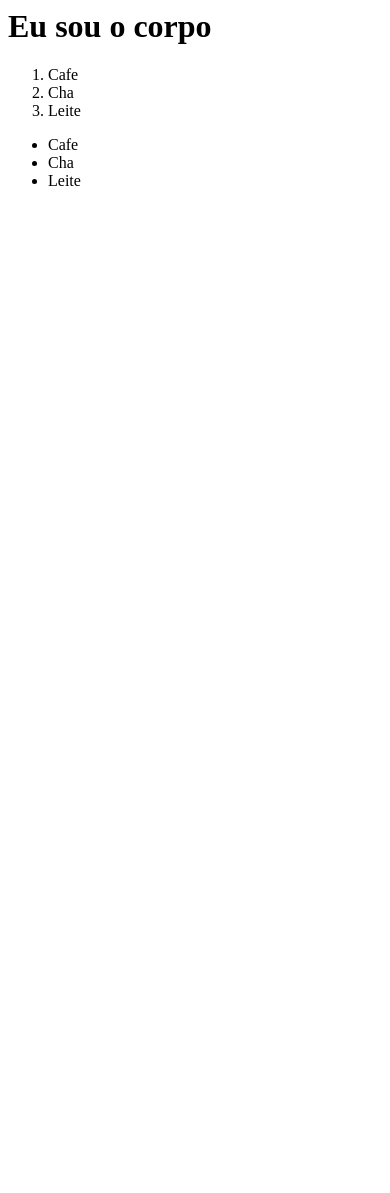
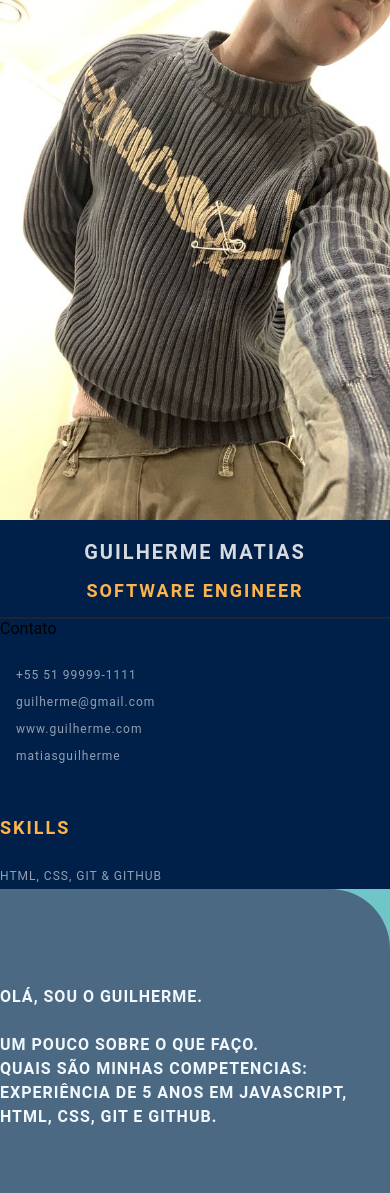
Before and after one commit to matiasguilherme/devweekgit.github.io, a plain HTML site: page index.html in a window 390 px wide. Before the commit the page ends 844 px from the top, so only its background shows below. Drawn offline with Linux system fonts and the light colour scheme.

Commit message:
feature add img/imae-profile.jpg and style.css (#2)

```diff
--- a/index.html
+++ b/index.html
@@ -1,20 +1,52 @@
-<html>
-    <head>
-        <title>
-            Olá, eu sou a cabeça
-        </title>
-    </head>
-    <body>
-        <h1>Eu sou o corpo</h1>
-    </body>
-    <ol>
-        <li>Cafe</li>
-        <li>Cha</li>
-        <li>Leite</li>
-    </ol>
-    <ul>
-        <li>Cafe</li>
-        <li>Cha</li>
-        <li>Leite</li>
-    </ul>
+<!DOCTYPE html>
+<html lang="en">
+<head>
+    <meta charset="UTF-8">
+    <meta http-equiv="X-UA-Compatible" content="IE=edge">
+    <meta name="viewport" content="width=device-width, initial-scale=1.0">
+    <title>Guilherme Matias CV</title>
+    <link rel="stylesheet" href="style.css">
+</head>
+<body>
+    <main class="resume-contents">
+        <section class="left-section">
+            <section class="left-section-content">
+                <div class="profile">
+                    <img class="profile-image" src="img/profile-image.jpg" alt="Profile Image">
+                    <p class="name">Guilherme Matias</p>
+                    <p class="profession">Software Engineer</p>
+                </div>
+                <div class="contact-info">
+                    <p class="left=title">Contato</p>
+                    <ul>
+                        <li><i class="fa fa-phone"></i>+55 51 99999-1111</li>
+                        <li><i class="fa fa-envelope"></i>guilherme@gmail.com</li>
+                        <li><i class="fa fa-globe"></i>www.guilherme.com</li>
+                        <li><i class="fa fa-github"></i>matiasguilherme</li>
+                    </ul>
+                 </div>
+                 <div class="skills">
+                    <p class="left-title">Skills</p>
+                    <ul>
+                        <li><p>HTML, CSS, Git & GitHub</p></li>
+                    </ul>
+                 </div>
+            </section>
+        </section>
+            <section class="right-section">
+                <div class="right-section-contents"></div>
+                    <section class="about gap">
+                        <div class="right-title">
+                            <p class="about-me-contents">
+                                Olá, sou o Guilherme.<br>
+                                <br> Um pouco sobre o que faço.
+                                <br> Quais são minhas competencias:
+                                <br> Experiência de 5 anos em JavaScript, HTML, CSS, Git e GitHub.
+                           </p>
+                        </div>
+                    </section>
+           </section>
+
+    </main>
+</body>
 </html>
--- /dev/null
+++ b/style.css
@@ -0,0 +1,291 @@
+* {
+    margin: 0;
+    padding: 0;
+    box-sizing: border-box;
+    list-style: none;
+    font-family: 'Roboto', sans-serif;
+}
+
+body {
+    background-color: #70c6c7;
+}
+
+.resume-contents {
+    min-height: 100vh;
+    width: 80%;
+    margin: 2rem auto;
+    display: grid;
+    grid-template-columns: repeat(7, 1fr);
+}
+
+.left-section {
+    grid-column: span 2;
+    height: 100%;
+    background-color: #00204A;
+}
+
+.right-section {
+    grid-column: span 5;
+    height: 100%;
+    background-color: #4B6982;
+    border-radius: 0px 60px 0px 0px;
+}
+
+.left-section-contents{
+    padding: 2rem 2rem;
+}
+
+.profile {
+    width: 100%;
+    border-bottom: 2px solid #1B2631;
+}
+
+.profile .profile-image {
+    width: 100%;
+}
+
+.name {
+    color: #D6DBDF;
+    font-size: 30px;
+    letter-spacing: 2px;
+    text-transform: uppercase;
+    text-align: center;
+    font-weight: bold;
+    padding: 1rem 0;
+}
+
+.profession {
+    color: #FDB44B;
+    font-size: 20px;
+    text-transform: uppercase;
+    text-align: center;
+    letter-spacing: 2px;
+    font-weight: bold;
+    padding-bottom: 1rem;
+}
+
+/* .contact-info { border-bottom: 2px solid #1B2631; } */
+.left-title {
+    color: #FDB44B;
+    font-size: 20px;
+    letter-spacing: 2px;
+    text-transform: uppercase;
+    font-weight: bold;
+    display: flex;
+    align-items: center;
+    padding-top: 3rem;
+}
+
+.contact-info ul {
+    padding-top: 1.5rem;
+}
+
+.contact-info ul li,
+.references ul li {
+    padding: .4rem 0;
+    display: flex;
+    align-items: center;
+    color: #d6dbdfaf;
+    letter-spacing: 1px;
+    font-size: 18px;
+}
+
+.contact-info ul li i,
+.references ul li i {
+    padding-right: 1rem;
+    font-size: 18px;
+    color: #2E86C1;
+}
+
+.skills ul {
+    padding-top: 1.5rem;
+}
+.skills ul li p {
+    padding: .4rem 0;
+    color: #d6dbdfaf;
+    font-size: 18px;
+    letter-spacing: 1px;
+    display: flex;
+    align-items: center;
+    text-transform: uppercase;
+}
+
+.referance-name {
+    padding-top: 1.5rem;
+    padding-bottom: .4rem;
+    font-size: 18px;
+    color: #F9E79F;
+    letter-spacing: 1px;
+    text-transform: uppercase;
+}
+
+.referance-profession {
+    font-size: 16px;
+    color: #d6dbdfaf;
+    letter-spacing: 1px;
+    /* text-transform: uppercase; */
+    padding-bottom: .4rem;
+}
+
+
+.right-section-contents {
+    padding: 2rem 2rem;
+}
+
+.right-title {
+    color: #70C6C7;
+    font-size: 40px;
+    letter-spacing: 2px;
+    text-transform: uppercase;
+    font-weight: bold;
+    display: flex;
+    align-items: center;
+    padding: 2rem 0;
+    position: relative;
+}
+
+.gap {
+    padding-bottom: 2rem;
+}
+.about-me-contents {
+    font-size: 18px;
+    letter-spacing: 1px;
+    line-height: 2rem;
+    color: #F1F8FD;
+}
+
+.experience-contents,
+.education-contents,
+.awards-contents {
+    display: grid;
+    grid-template-columns: repeat(2, 1fr);
+    padding-bottom: 2rem;
+    color: #F1F8FD;
+}
+
+.exp-company-name,
+.education-school-name,
+.awards-company-name {
+    font-size: 25px;
+    font-weight: bold;
+    text-transform: uppercase;
+    letter-spacing: 1px;
+    color: #FDB44B;
+    padding-bottom: .4rem;
+}
+
+.exp-time-period,
+.educationp-time-period,
+.awards-time-period {
+    font-size: 18px;
+    letter-spacing: 1px;
+    line-height: 2rem;
+}
+
+.exp-position,
+.education-subject,
+.awards-name {
+    font-size: 25px;
+    font-weight: bold;
+    text-transform: uppercase;
+    letter-spacing: 1px;
+    color: #FDB44B;
+    padding-bottom: .4rem;
+}
+
+.exp-desc,
+.education-desc,
+.awards-desc {
+    font-size: 16px;
+    letter-spacing: 1px;
+    line-height: 1.5rem;
+    border-left: 3px solid #a5a3a3;
+    padding-left: 5px;
+}
+
+/* Media queries */
+@media screen and (max-width:780px) {
+    .experience-contents,
+    .education-contents,
+    .awards-contents {
+        grid-template-columns: repeat(1, 1fr);
+    }
+}
+
+@media screen and (max-width:780px) {
+    .left-section {
+        grid-column: span 3;
+    }
+
+    .right-section {
+        grid-column: span 4;
+    }
+
+}
+
+@media screen and (max-width:1200px) {
+    .resume-contents {
+        grid-template-columns: repeat(1, 1fr);
+    }
+}
+
+@media screen and (max-width:390px) {
+    .resume-contents {
+        width: 100%;
+        margin: 0 auto;
+    }
+
+    .name {
+        font-size: 20px;
+    }
+
+    .profession {
+        font-size: 18px;
+    }
+
+    .left-title {
+        font-size: 18px;
+    }
+
+    .right-title {
+        font-size: 18px;
+    }
+
+    .contact-info ul li,
+    .references ul li {
+        font-size: 12px;
+    }
+
+    .contact-info ul li i,
+    .references ul li i {
+        /* padding-right: 1rem; */
+        font-size: 12px;
+    }
+
+    .skills ul li p {
+        font-size: 12px;
+    }
+
+    .about-me-contents {
+        font-size: 16px;
+        line-height: 1.5rem;
+    }
+
+    .exp-company-name,
+    .education-school-name,
+    .awards-company-name {
+        font-size: 18px;
+    }
+
+    .exp-time-period,
+    .educationp-time-period,
+    .awards-time-period {
+        font-size: 16px;
+    }
+
+    .exp-position,
+    .education-subject,
+    .awards-name {
+        font-size: 18px;
+    }
+}
```
Also changed, not shown: img/profile-image.jpg (added).
